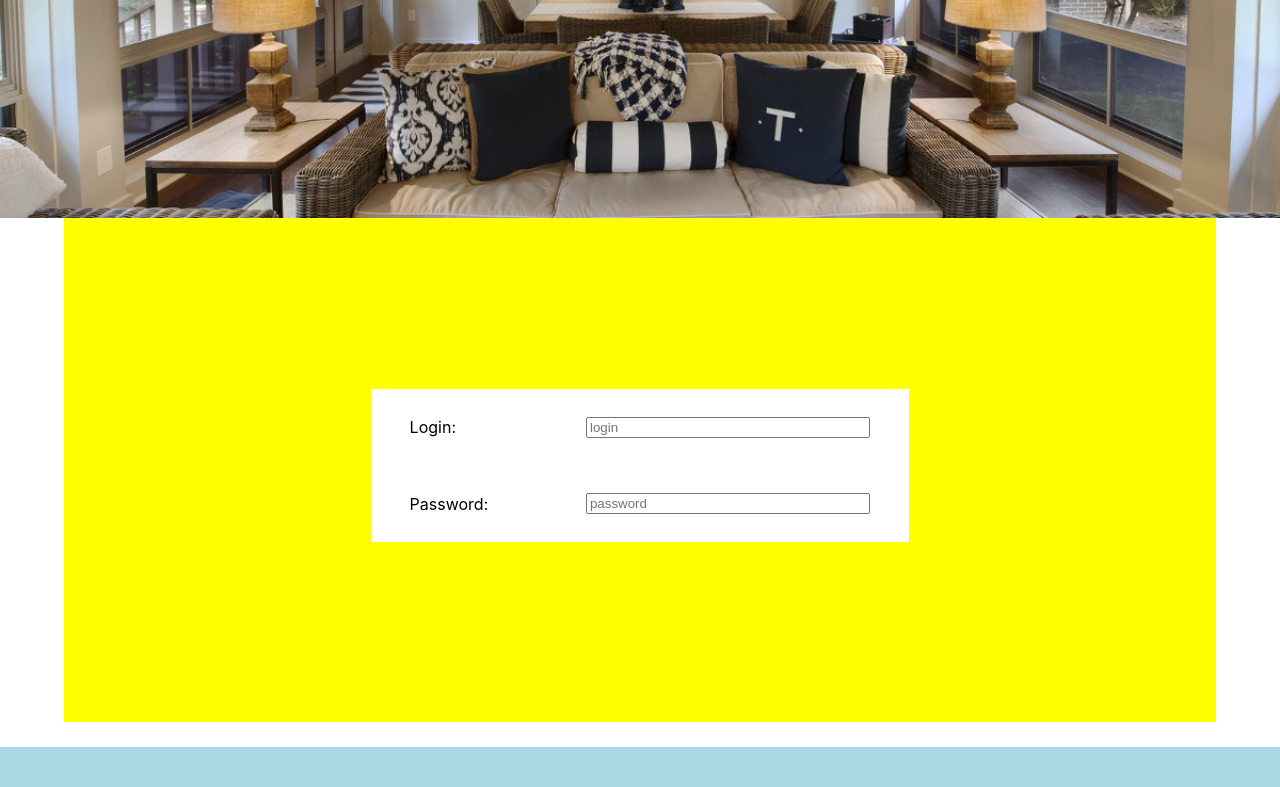
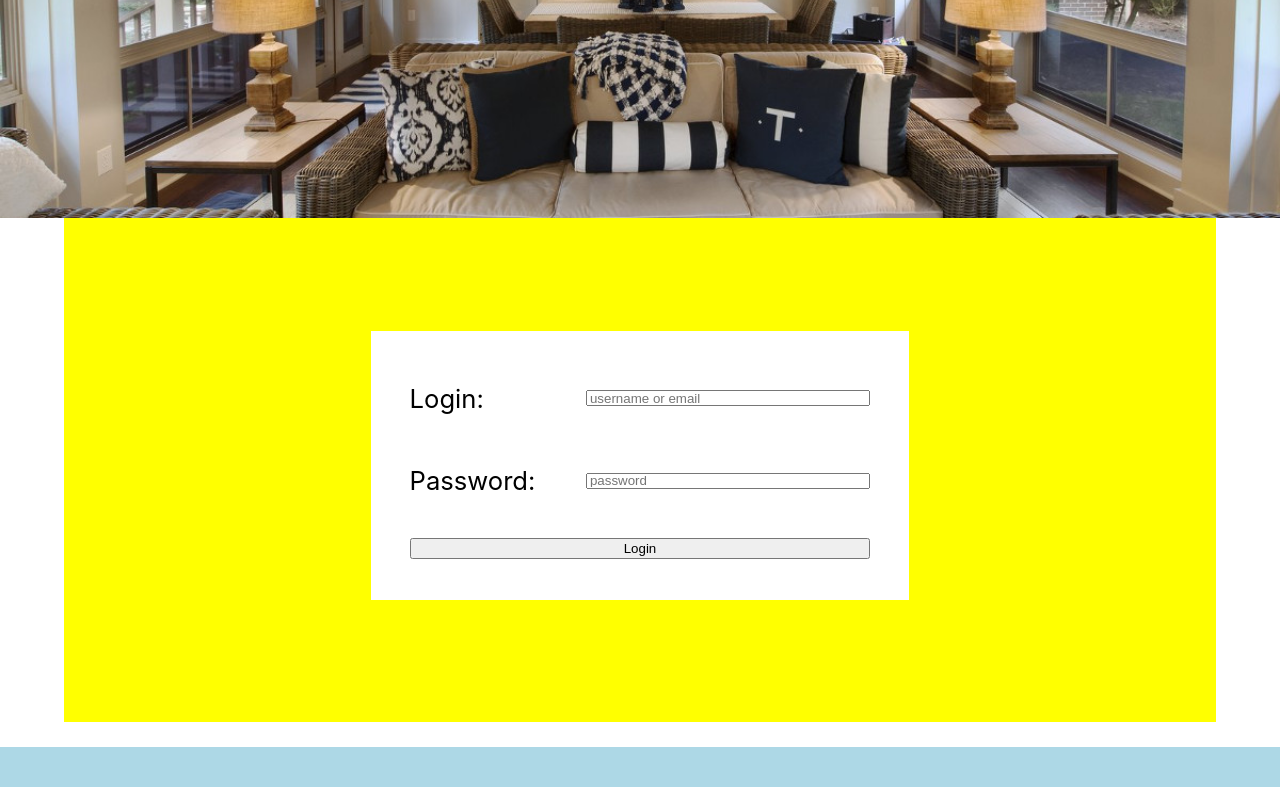
Before and after one commit to aliravn/bootcamp-WCR08-real-estate-react, a React (Create React App) app: page /login in a window 1280 px wide. Shown: the part 475-1262 px from the top of the page. Built offline with nearby package versions, Linux system fonts and the light colour scheme.

Commit message:
add and style login button

```diff
--- a/src/components/ExtraPage3.css
+++ b/src/components/ExtraPage3.css
@@ -11,11 +11,12 @@
 
 #login-container {
 	width: 40%;
-	height: 12vw;
-	padding: 0 3vw;
+	height: 15vw;
+	padding: 3vw;
 	background-color: white;
 	display: flex;
 	flex-wrap: wrap;
+	font-size: 2vw;
 }
 
 form {
@@ -31,9 +32,15 @@ form > span {
 	display: flex;
 	justify-content: space-between;
 	align-items: center;
+	margin-bottom: 2vw;
 }
 
 input {
 	width: 60%;
+	height: 10px;
 	margin: 0;
 }
+
+#login-container button {
+	width: 100%
+}
--- a/src/components/ExtraPage3.js
+++ b/src/components/ExtraPage3.js
@@ -12,8 +12,9 @@ class LoginPage extends Component {
 				<div className="login-page-content">
 					<div id="login-container">
 						<form>
-							<span>Login: <input type="text" maxlength="20" placeholder="login" /></span>
+							<span>Login: <input type="text" maxlength="20" placeholder="username or email" /></span>
 							<span>Password:<input type="password" maxlength="20" placeholder="password" /></span>
+							<button>Login</button>
 						</form>
 					</div>
 				</div>
```
